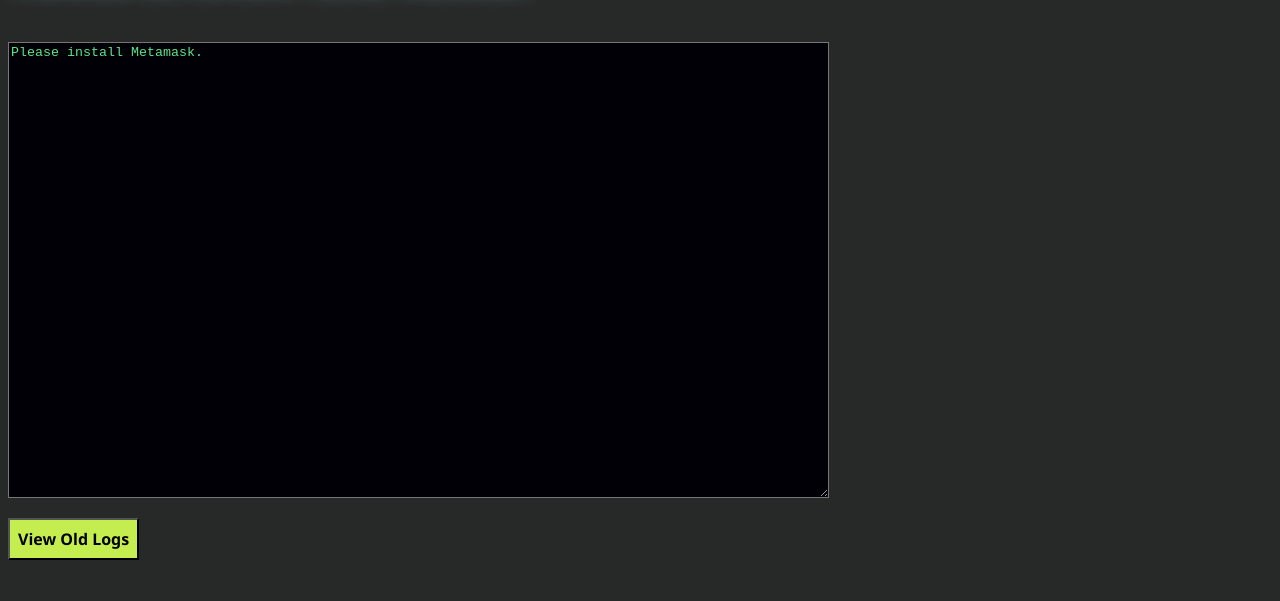
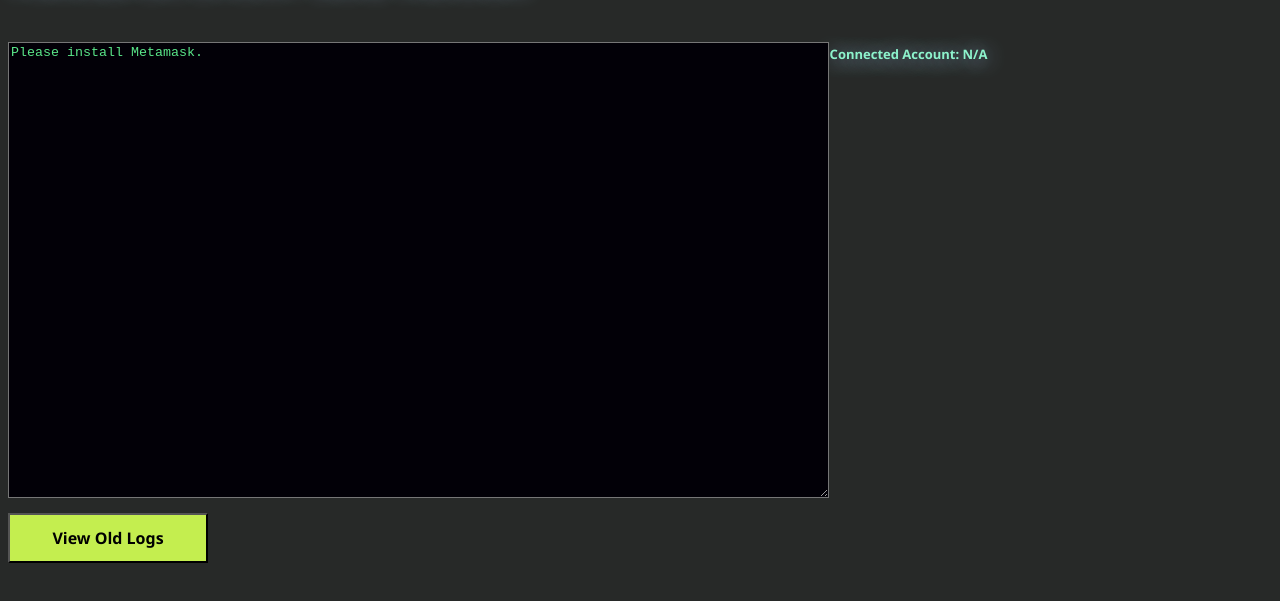
Before and after one commit to moonman369/ERC20-Event-Listener, a website: page vanilla-app/index.html in a window 1280 px wide. Shown: the part 85-686 px from the top of the page. Drawn offline with Linux system fonts and the light colour scheme.

Commit message:
Commit: Added Connected account field Modified UI Redesigned DOM structure

```diff
--- a/vanilla-app/index.html
+++ b/vanilla-app/index.html
@@ -12,15 +12,23 @@
       <p>Dev: Ayan, W3 Dev</p>
     </header>
     <main>
-      <p>TRANSFER EVENT LOG VIEWER <br /></p>
       <div>
+        <p>TRANSFER EVENT LOG VIEWER <br /></p>
+      </div>
+      <div class="right_div">
+        <p>
+          Connected Account: <span id="address">N/A</span>
+        </p>
+      </div>
+      <div class="left_div">
         <textarea id="logs" rows="30" cols="100" readonly>
 Initializing...
         </textarea>
+        <div>
+          <button id="viewLogs">View Old Logs</button>
+        </div>
       </div>
-      <div>
-        <button id="viewLogs">View Old Logs</button>
-      </div>
+
     </main>
     <script src="main.js" type="module"></script>
   </body>
--- a/vanilla-app/main.js
+++ b/vanilla-app/main.js
@@ -21,7 +21,9 @@ window.onload = async function () {
   if (window.ethereum) {
 
     // Initiating connect request
-    window.ethereum.request({ method: 'eth_requestAccounts' });
+    const addresses = await ethereum.request({ method: 'eth_requestAccounts' });
+    console.log(addresses)
+    document.getElementById('address').textContent = addresses[0]
 
     // Check Chain ID
     const chainId = await ethereum.request({ method: 'eth_chainId' });
--- a/vanilla-app/styles.css
+++ b/vanilla-app/styles.css
@@ -19,6 +19,8 @@ button {
   background-color: rgb(196, 238, 79);
   margin-top: 10px;
   margin-bottom: 10px;
+  width: 200px;
+  height: 50px;
   color: rgb(0, 0, 0);
   font-size: 1rem;
   font-weight: 700;
@@ -40,3 +42,16 @@ button:hover {
   right: 1rem;
   text-shadow: 0 5px 15px rgba(192, 175, 255, 0.801);
 }
+
+.right_div {
+  float: right;
+  width: 35%;
+  font-size: small;
+  color: rgb(141, 243, 204);
+}
+
+.left_div {
+  float: left;
+  width: 80px;
+  font-size: medium;
+}
```
